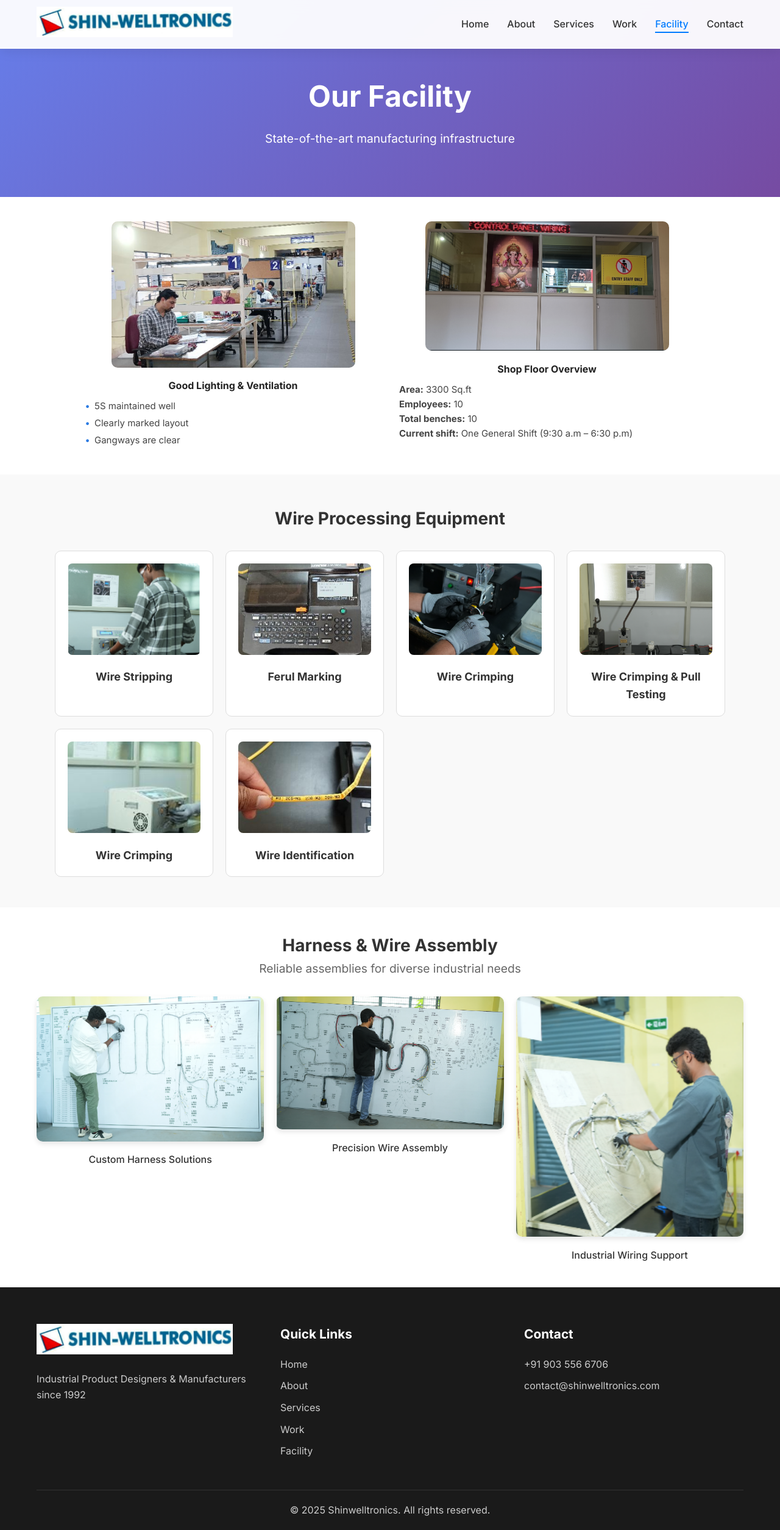
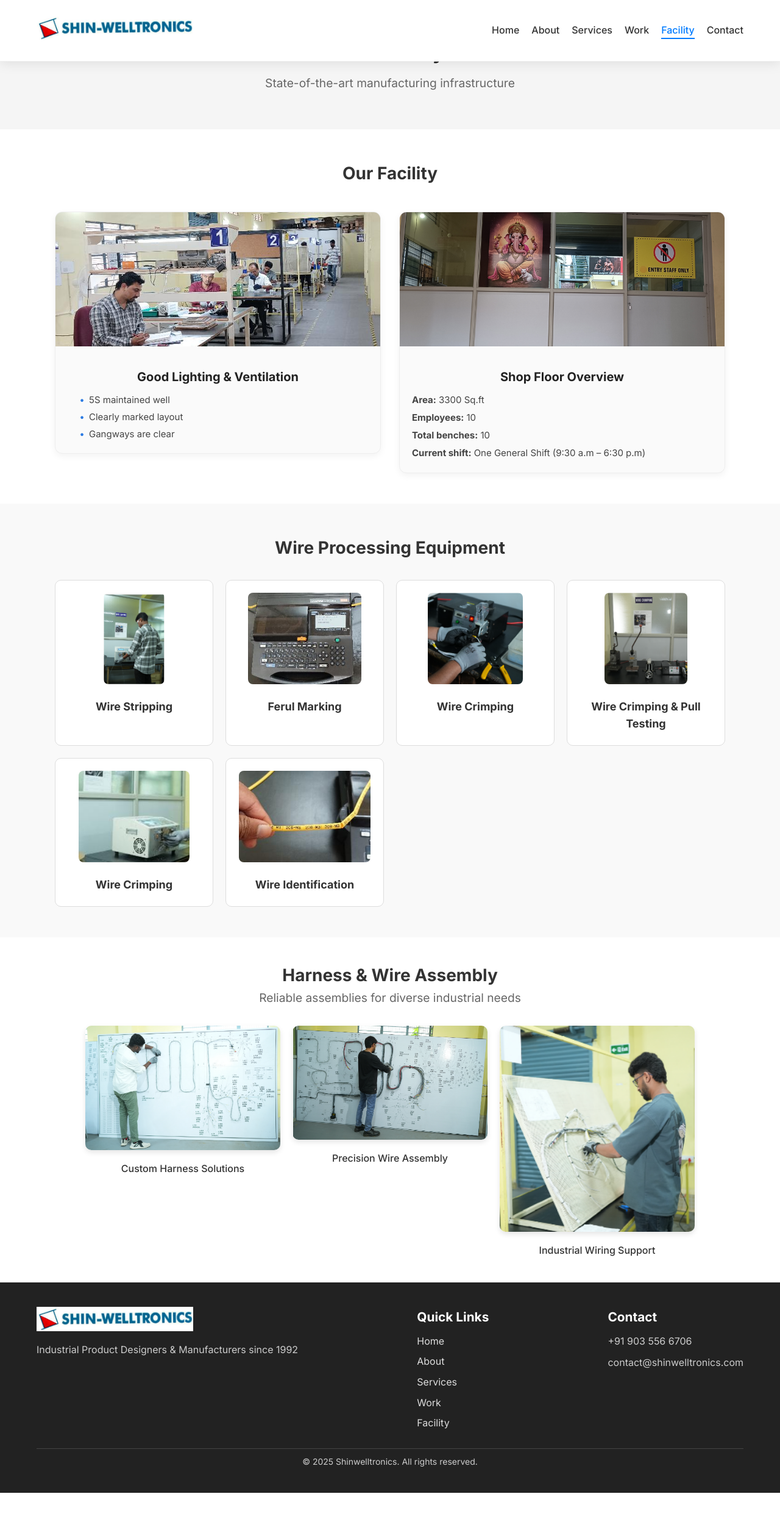
Before and after one commit to shravyaN25/Shinwelltronics, a plain HTML site: page facility.html in a window 1280 px wide. Shown: the whole page at 61% size. After the commit the page ends 2448 px from the top, so only its background shows below. Drawn offline with Linux system fonts and the light colour scheme.

Commit message:
Update facility.html

```diff
--- a/facility.html
+++ b/facility.html
@@ -14,82 +14,278 @@
       font-family: "Inter", sans-serif;
     }
 
+    /* Navbar */
+    .navbar {
+      background: #fff;
+      border-bottom: 1px solid #eee;
+      padding: 10px 20px;
+    }
+    .nav-container {
+      display: flex;
+      align-items: center;
+      justify-content: space-between;
+      max-width: 1200px;
+      margin: 0 auto;
+    }
+    .nav-logo img {
+      height: 40px;
+    }
+    .nav-menu {
+      display: flex;
+      list-style: none;
+      gap: 20px;
+    }
+    .nav-link {
+      text-decoration: none;
+      color: #333;
+      font-weight: 500;
+    }
+    .nav-link.active {
+      color: #007bff;
+    }
+    .hamburger {
+      display: none;
+    }
+
+    /* Page Header */
+    .page-header {
+      padding: 60px 20px;
+      text-align: center;
+      background: #f5f5f5;
+    }
+    .page-header h1 {
+      margin: 0;
+      font-size: 32px;
+      color: #222;
+    }
+    .page-header p {
+      margin-top: 10px;
+      color: #666;
+    }
+
     /* Facility Section */
     .facility-section {
-      padding: 40px 20px;
+      padding: 50px 20px;
+      background: #fff;
+    }
+    .facility-section .section-header {
+      text-align: center;
+      margin-bottom: 40px;
+    }
+    .facility-section .section-header h2 {
+      font-size: 28px;
+      font-weight: bold;
+      margin: 0;
+      color: #333;
     }
     .facility-grid {
-      display: flex;
-      justify-content: center;
-      flex-wrap: wrap;
+      display: grid;
+      grid-template-columns: repeat(auto-fit, minmax(320px, 1fr));
       gap: 30px;
-      max-width: 1000px;
+      max-width: 1100px;
       margin: 0 auto;
+      align-items: start;
     }
     .facility-item {
-      flex: 1 1 45%;
-      min-width: 280px;
-      text-align: center;
+      background: #fafafa;
+      border: 1px solid #eee;
+      border-radius: 12px;
+      overflow: hidden;
+      box-shadow: 0 4px 12px rgba(0,0,0,0.05);
+      transition: transform 0.3s ease;
+    }
+    .facility-item:hover {
+      transform: translateY(-5px);
     }
     .facility-item img {
       width: 100%;
-      max-width: 400px;
-      height: auto;
-      border-radius: 10px;
+      height: 220px;
+      object-fit: cover;
+      cursor: pointer;
+      transition: transform 0.2s ease;
+    }
+    .facility-item img:hover {
+      transform: scale(1.03);
     }
     .facility-text {
-      margin-top: 10px;
-      text-align: left;
+      padding: 15px 20px;
+    }
+    .facility-text h3 {
+      margin-bottom: 10px;
+      font-size: 20px;
+      color: #222;
+    }
+    .facility-text ul {
+      margin: 0;
+      padding-left: 20px;
+    }
+    .facility-text p {
+      margin: 5px 0;
     }
 
-    /* Equipment Section */
+    /* Wire Processing Section */
     .wire-processing-section {
-      padding: 40px 20px;
+      padding: 50px 20px;
       background: #f9f9f9;
     }
     .section-header {
       text-align: center;
       margin-bottom: 30px;
     }
+    .section-header h2 {
+      font-size: 28px;
+      font-weight: bold;
+      margin: 0;
+    }
     .equipment-grid {
       display: grid;
-      grid-template-columns: repeat(auto-fit, minmax(250px, 1fr));
-      gap: 30px;
+      grid-template-columns: repeat(auto-fit, minmax(220px, 1fr));
+      gap: 20px;
       max-width: 1100px;
       margin: 0 auto;
     }
     .equipment-item {
+      background: #fff;
+      border: 1px solid #ddd;
+      border-radius: 10px;
+      text-align: center;
+      padding: 20px;
+      transition: transform 0.3s ease, box-shadow 0.3s ease;
+    }
+    .equipment-item:hover {
+      transform: translateY(-5px);
+      box-shadow: 0 5px 15px rgba(0,0,0,0.1);
+    }
+    .equipment-item img {
+      max-width: 100%;
+      height: 150px;
+      object-fit: cover;
+      border-radius: 8px;
+      margin-bottom: 15px;
+      cursor: pointer;
+    }
+    .equipment-item h3 {
+      font-size: 18px;
+      margin: 0;
+      color: #333;
+    }
+
+    /* Harness & Wire Assembly */
+    .harness-wire {
+      padding: 40px 20px;
       text-align: center;
     }
-    .equipment-item img {
+    .assembly-grid {
+      display: grid;
+      grid-template-columns: repeat(auto-fit, minmax(250px, 1fr));
+      gap: 20px;
+      margin-top: 20px;
+      max-width: 1000px;
+      margin: 20px auto 0 auto;
+    }
+    .assembly-item img {
       width: 100%;
-      max-width: 250px;
-      height: 180px;
-      object-fit: cover;
+      height: auto;
       border-radius: 10px;
+      box-shadow: 0 4px 8px rgba(0,0,0,0.1);
       cursor: pointer;
-      transition: transform 0.2s;
     }
-    .equipment-item img:hover {
-      transform: scale(1.05);
-    }
-    .equipment-item h3 {
+    .assembly-item p {
       margin-top: 10px;
-      font-size: 16px;
+      font-weight: 500;
     }
 
-    /* Responsive Fixes */
+    /* Modal */
+    .modal {
+      display: none;
+      position: fixed;
+      z-index: 1000;
+      padding-top: 60px;
+      left: 0;
+      top: 0;
+      width: 100%;
+      height: 100%;
+      overflow: auto;
+      background-color: rgba(0,0,0,0.9);
+    }
+    .modal-content {
+      margin: auto;
+      display: block;
+      max-width: 85%;
+      max-height: 80%;
+      border-radius: 8px;
+    }
+    #caption {
+      text-align: center;
+      color: #ccc;
+      margin-top: 10px;
+      font-size: 14px;
+    }
+    .close {
+      position: absolute;
+      top: 20px;
+      right: 35px;
+      color: #fff;
+      font-size: 40px;
+      font-weight: bold;
+      cursor: pointer;
+    }
+    .close:hover {
+      color: #f1f1f1;
+    }
+
+    /* Footer */
+    .footer {
+      background: #222;
+      color: #ddd;
+      padding: 40px 20px;
+    }
+    .footer-content {
+      display: flex;
+      flex-wrap: wrap;
+      justify-content: space-between;
+      gap: 30px;
+      max-width: 1200px;
+      margin: 0 auto;
+    }
+    .footer-logo {
+      height: 40px;
+      margin-bottom: 10px;
+    }
+    .footer-section h3 {
+      margin-bottom: 10px;
+      color: #fff;
+    }
+    .footer-section ul {
+      list-style: none;
+      padding: 0;
+      margin: 0;
+    }
+    .footer-section ul li {
+      margin-bottom: 8px;
+    }
+    .footer-section ul li a {
+      text-decoration: none;
+      color: #ddd;
+    }
+    .footer-bottom {
+      text-align: center;
+      border-top: 1px solid #444;
+      margin-top: 20px;
+      padding-top: 10px;
+      font-size: 14px;
+    }
+
+    /* Responsive */
     @media (max-width: 768px) {
-      .facility-grid {
-        flex-direction: column;
-        align-items: center;
+      .nav-menu {
+        display: none;
       }
-      .facility-item {
-        flex: 1 1 100%;
-        text-align: center;
+      .hamburger {
+        display: block;
       }
-      .facility-text {
-        text-align: center;
+      .facility-item img {
+        height: 180px;
       }
     }
   </style>
@@ -129,9 +325,12 @@
 
   <!-- Facility Section -->
   <section class="facility-section">
+    <div class="section-header">
+      <h2>Our Facility</h2>
+    </div>
     <div class="facility-grid">
       <div class="facility-item">
-        <img src="img/portfolio/image.png" alt="Facility 1">
+        <img src="img/portfolio/image.png" alt="Facility 1" class="enlarge-img">
         <div class="facility-text">
           <h3>Good Lighting & Ventilation</h3>
           <ul>
@@ -142,7 +341,7 @@
         </div>
       </div>
       <div class="facility-item">
-        <img src="img/portfolio/image1.png" alt="Facility 2">
+        <img src="img/portfolio/image1.png" alt="Facility 2" class="enlarge-img">
         <div class="facility-text">
           <h3>Shop Floor Overview</h3>
           <p><b>Area:</b> 3300 Sq.ft</p>
@@ -160,88 +359,34 @@
       <div class="section-header">
         <h2>Wire Processing Equipment</h2>
       </div>
-
       <div class="equipment-grid">
         <div class="equipment-item">
-        <img src="img/portfolio/Pic1.png" alt="Pic1" onclick="alert('Pic1.png')">
+          <img src="img/portfolio/Pic1.png" alt="Pic1" class="enlarge-img">
           <h3>Wire Stripping</h3>
         </div>
         <div class="equipment-item">
-        <img src="img/portfolio/pic2.jpg" alt="pic2" onclick="alert('pic2.jpg')">
+          <img src="img/portfolio/pic2.jpg" alt="pic2" class="enlarge-img">
           <h3>Ferul Marking</h3>
         </div>
         <div class="equipment-item">
-        <img src="img/portfolio/pic3.png" alt="pic3" onclick="alert('pic3.png')">
+          <img src="img/portfolio/pic3.png" alt="pic3" class="enlarge-img">
           <h3>Wire Crimping</h3>
         </div>
         <div class="equipment-item">
-        <img src="img/portfolio/pic4.png" alt="pic4" onclick="alert('pic4.png')">
+          <img src="img/portfolio/pic4.png" alt="pic4" class="enlarge-img">
           <h3>Wire Crimping & Pull Testing</h3>
         </div>
         <div class="equipment-item">
-        <img src="img/portfolio/Picture5.jpeg" alt="pic5" onclick="alert('pic5.jpeg')">
+          <img src="img/portfolio/Picture5.jpeg" alt="pic5" class="enlarge-img">
           <h3>Wire Crimping</h3>
         </div>
         <div class="equipment-item">
-        <img src="img/portfolio/Picture7.jpg" alt="pic6" onclick="alert('pic6.png')">
+          <img src="img/portfolio/Picture7.jpg" alt="pic6" class="enlarge-img">
           <h3>Wire Identification</h3>
         </div>
       </div>
     </div>
   </section>
-
-<!-- CSS -->
-<style>
-.wire-processing-section {
-  padding: 50px 0;
-  background: #f9f9f9;
-}
-
-.section-header {
-  text-align: center;
-  margin-bottom: 30px;
-}
-
-.section-header h2 {
-  font-size: 28px;
-  font-weight: bold;
-  margin: 0;
-}
-
-.equipment-grid {
-  display: grid;
-  grid-template-columns: repeat(auto-fit, minmax(220px, 1fr));
-  gap: 20px;
-}
-
-.equipment-item {
-  background: #fff;
-  border: 1px solid #ddd;
-  border-radius: 10px;
-  text-align: center;
-  padding: 20px;
-  transition: transform 0.3s ease, box-shadow 0.3s ease;
-}
-
-.equipment-item:hover {
-  transform: translateY(-5px);
-  box-shadow: 0 5px 15px rgba(0,0,0,0.1);
-}
-
-.equipment-item img {
-  max-width: 100%;
-  height: 150px;
-  object-fit: cover;
-  border-radius: 8px;
-  margin-bottom: 15px;
-}
-
-.equipment-item h3 {
-  font-size: 18px;
-  margin: 0;
-  color: #333;
-}
-</style>
 
   <!-- Harness & Wire Assembly Section -->
   <section class="harness-wire">
@@ -252,47 +397,27 @@
       </div>
       <div class="assembly-grid">
         <div class="assembly-item">
-        <img src="img/portfolio/h1.png" alt="Custom Harness">
+          <img src="img/portfolio/h1.png" alt="Custom Harness" class="enlarge-img">
           <p>Custom Harness Solutions</p>
         </div>
         <div class="assembly-item">
-        <img src="img/portfolio/h2.png" alt="Wire Assembly">
+          <img src="img/portfolio/h2.png" alt="Wire Assembly" class="enlarge-img">
           <p>Precision Wire Assembly</p>
         </div>
         <div class="assembly-item">
-        <img src="img/portfolio/h3.png" alt="Industrial Wiring">
+          <img src="img/portfolio/h3.png" alt="Industrial Wiring" class="enlarge-img">
           <p>Industrial Wiring Support</p>
         </div>
       </div>
     </div>
   </section>
 
-<style>
-.harness-wire {
-  padding: 40px 20px;
-  text-align: center;
-}
-.assembly-grid {
-  display: grid;
-  grid-template-columns: repeat(auto-fit, minmax(250px, 1fr));
-  gap: 20px;
-  margin-top: 20px;
-}
-.assembly-item img {
-  width: 100%;
-  height: auto;
-  border-radius: 10px;
-  box-shadow: 0 4px 8px rgba(0,0,0,0.1);
-}
-.assembly-item p {
-  margin-top: 10px;
-  font-weight: 500;
-}
-</style>
-
-
-
-
+  <!-- Modal for Enlarged Images -->
+  <div id="imgModal" class="modal">
+    <span class="close">&times;</span>
+    <img class="modal-content" id="modalImg">
+    <div id="caption"></div>
+  </div>
 
   <!-- Footer -->
   <footer class="footer">
@@ -324,6 +449,30 @@
     </div>
   </footer>
 
-    <script src="script.js"></script>
+  <script>
+    // Modal functionality for all enlarge-img images
+    const modal = document.getElementById("imgModal");
+    const modalImg = document.getElementById("modalImg");
+    const captionText = document.getElementById("caption");
+    const closeBtn = document.getElementsByClassName("close")[0];
+
+    document.querySelectorAll(".enlarge-img").forEach(img => {
+      img.onclick = function() {
+        modal.style.display = "block";
+        modalImg.src = this.src;
+        captionText.innerHTML = this.alt;
+      }
+    });
+
+    closeBtn.onclick = function() {
+      modal.style.display = "none";
+    };
+
+    window.onclick = function(event) {
+      if (event.target == modal) {
+        modal.style.display = "none";
+      }
+    };
+  </script>
 </body>
 </html>
```
Lines whose indentation alone changed are shown as unchanged.
